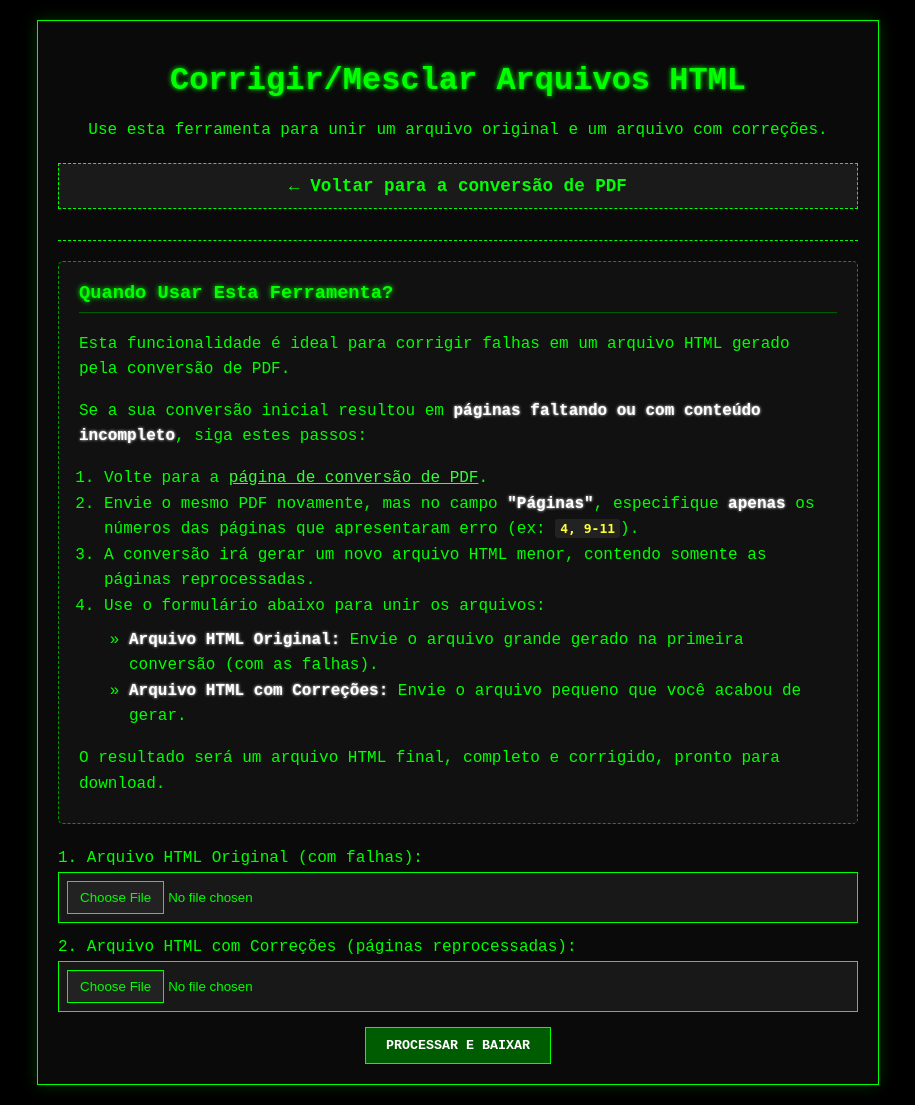
After one commit to Felipe-Loureiro/Exata-Falada, a Flask app: page /patch in a window 1280 px wide. The commit adds this page. Shown: the whole page, without its empty margins (182-1097 px from the left). Run offline with Flask 2, Linux system fonts and the light colour scheme; some libraries are stand-ins or nearby versions.

Commit message:
Página para corrigir/mesclar HTML

```diff
--- a/app.py
+++ b/app.py
@@ -3,11 +3,13 @@ import uuid
 import threading
 import boto3
 from botocore.exceptions import ClientError
-from flask import Flask, render_template, request, jsonify, redirect, send_from_directory
+from flask import Flask, render_template, request, jsonify, redirect, send_from_directory, flash, send_file
 from werkzeug.utils import secure_filename
 from processing import process_pdf_web, AVAILABLE_GEMINI_MODELS, DEFAULT_GEMINI_MODEL, API_KEY_ENV_VAR
 from config import MODE
 from dotenv import load_dotenv
+from io import BytesIO  # Importe BytesIO para manipulação em memória
+from patcher import patch_html_files  # Importe a nova função
 
 load_dotenv()
 
@@ -15,6 +17,7 @@ load_dotenv()
 ALLOWED_EXTENSIONS = {'pdf'}
 app = Flask(__name__)
 app.config['MAX_CONTENT_LENGTH'] = 50 * 1024 * 1024  # Limite de 50 MB para upload
+app.secret_key = os.urandom(24)  # NECESSÁRIO para usar o sistema de mensagens 'flash'
 
 
 if MODE == "LOCAL":
@@ -48,6 +51,9 @@ TASKS = {}
 
 def allowed_file(filename):
     return '.' in filename and filename.rsplit('.', 1)[1].lower() in ALLOWED_EXTENSIONS
+
+def allowed_html_file(filename):
+    return '.' in filename and filename.rsplit('.', 1)[1].lower() in {'html', 'htm'}
 
 
 # --- Rotas da Aplicação ---
@@ -246,6 +252,62 @@ def cancel_task(task_id):
     return jsonify({'message': 'A tarefa já foi concluída'})
 
 
+# ==========================================================
+# ===   NOVA ROTA PARA CORREÇÃO/MERGE DE ARQUIVOS HTML   ===
+# ==========================================================
+@app.route('/patch', methods=['GET', 'POST'])
+def patch_html():
+    if request.method == 'POST':
+        # 1. Validar se os arquivos foram enviados
+        if 'original_file' not in request.files or 'corrections_file' not in request.files:
+            flash('Ambos os arquivos (original e correções) são necessários.', 'danger')
+            return redirect(request.url)
+
+        original_file = request.files['original_file']
+        corrections_file = request.files['corrections_file']
+
+        # 2. Validar nomes e extensões dos arquivos
+        if original_file.filename == '' or corrections_file.filename == '':
+            flash('Por favor, selecione os dois arquivos.', 'danger')
+            return redirect(request.url)
+
+        if not allowed_html_file(original_file.filename) or not allowed_html_file(corrections_file.filename):
+            flash('Apenas arquivos .html ou .htm são permitidos.', 'danger')
+            return redirect(request.url)
+
+        try:
+            # 3. Ler o conteúdo dos arquivos em memória (evita salvar no disco)
+            original_content = original_file.read().decode('utf-8')
+            corrections_content = corrections_file.read().decode('utf-8')
+
+            # 4. Chamar a função de processamento do patcher.py
+            final_html_content = patch_html_files(original_content, corrections_content)
+
+            # 5. Preparar o arquivo final para download, também em memória
+            buffer = BytesIO()
+            buffer.write(final_html_content.encode('utf-8'))
+            buffer.seek(0)  # "Rebobina" o buffer para o início
+
+            # Gera um nome para o arquivo de saída
+            original_basename = os.path.splitext(secure_filename(original_file.filename))[0]
+            output_filename = f"{original_basename}_corrigido.html"
+
+            # Envia o arquivo do buffer diretamente para o usuário
+            return send_file(
+                buffer,
+                as_attachment=True,
+                download_name=output_filename,
+                mimetype='text/html'
+            )
+
+        except Exception as e:
+            app.logger.error(f"Erro ao processar o patch de HTML: {e}")
+            flash(f'Ocorreu um erro inesperado durante o processamento: {e}', 'danger')
+            return redirect(request.url)
+
+    # Para requisições GET, apenas renderiza a página com o formulário
+    return render_template('patch.html')
+
 if __name__ == '__main__':
     if MODE == "LOCAL":
         # Cria as pastas necessárias se não existirem
--- a/static/style.css
+++ b/static/style.css
@@ -1,3 +1,5 @@
+/* static/style.css */
+
 body {
     background-color: #000;
     color: #00FF00;
@@ -12,6 +14,7 @@ body {
     border: 1px solid #00FF00;
     padding: 20px;
     background-color: #0A0A0A;
+    box-shadow: 0 0 15px rgba(0, 255, 0, 0.2);
 }
 
 header {
@@ -23,6 +26,7 @@ header {
 
 h1, h2, h3 {
     color: #00FF00;
+    text-shadow: 0 0 5px #00FF00;
 }
 
 .form-group {
@@ -53,6 +57,11 @@ input[type="file"]::file-selector-button {
     border: 1px solid #00FF00;
     padding: 8px 12px;
     cursor: pointer;
+    transition: background-color 0.2s;
+}
+
+input[type="file"]::file-selector-button:hover {
+    background-color: #005c00;
 }
 
 .settings-grid {
@@ -72,6 +81,8 @@ input[type="file"]::file-selector-button {
     cursor: pointer;
     font-family: inherit;
     font-weight: bold;
+    text-transform: uppercase;
+    transition: background-color 0.2s, color 0.2s;
 }
 
 .btn-primary {
@@ -79,7 +90,8 @@ input[type="file"]::file-selector-button {
     color: #fff;
 }
 .btn-primary:hover {
-    background-color: #008f00;
+    background-color: #00FF00;
+    color: #000;
 }
 
 .btn-danger {
@@ -87,7 +99,8 @@ input[type="file"]::file-selector-button {
     color: #fff;
 }
 .btn-danger:hover {
-    background-color: #b22222;
+    background-color: #FF0000;
+    color: #000;
 }
 
 #progress-section {
@@ -103,10 +116,11 @@ input[type="file"]::file-selector-button {
 
 .progress-bar {
     width: 0%;
+    height: 22px;
     background-color: #00FF00;
     color: #000;
     text-align: center;
-    line-height: 20px;
+    line-height: 22px;
     font-weight: bold;
     transition: width 0.4s ease;
 }
@@ -123,12 +137,14 @@ input[type="file"]::file-selector-button {
     overflow-y: scroll;
     white-space: pre-wrap;
     word-wrap: break-word;
+    font-size: 0.9em;
 }
 
 .alert {
     padding: 15px;
     margin-top: 20px;
     border: 1px solid;
+    text-align: center;
 }
 .alert-success {
     background-color: #003300;
@@ -140,3 +156,78 @@ input[type="file"]::file-selector-button {
     border-color: #FF0000;
     color: #FF0000;
 }
+
+/* Estilo para o link de navegação entre as páginas */
+.nav-links {
+    margin: 1.5rem 0 1rem 0;
+    padding: 0.75rem;
+    background-color: #1a1a1a;
+    border: 1px dashed #00FF00;
+    text-align: center;
+}
+
+.nav-links a {
+    text-decoration: none;
+    color: #00FF00;
+    font-weight: bold;
+    font-size: 1.1rem;
+    transition: background-color 0.2s;
+}
+
+.nav-links a:hover {
+    text-decoration: underline;
+    background-color: #005c00;
+    padding: 2px 5px;
+}
+
+.instructions {
+    background-color: #111;
+    border: 1px dashed #009900;
+    padding: 10px 20px;
+    margin-bottom: 25px;
+    border-radius: 5px;
+}
+
+.instructions h3 {
+    margin-top: 10px;
+    border-bottom: 1px solid #005c00;
+    padding-bottom: 8px;
+}
+
+.instructions p, .instructions li {
+    line-height: 1.6;
+}
+
+.instructions ol {
+    padding-left: 25px;
+}
+
+.instructions ul {
+    padding-left: 25px;
+    margin-top: 8px;
+    list-style-type: '» '; /* Marcador de lista estilo terminal */
+}
+
+.instructions a {
+    color: #33FF33;
+    text-decoration: underline;
+}
+
+.instructions a:hover {
+    color: #FFFF33;
+    background-color: #003300;
+}
+
+.instructions strong {
+    color: #FFFFFF;
+    font-weight: bold;
+    text-shadow: 0 0 3px #FFFFFF;
+}
+
+.instructions code {
+    background-color: #222;
+    color: #FFFF33;
+    padding: 2px 5px;
+    border-radius: 3px;
+    font-weight: bold;
+}
--- a/templates/index.html
+++ b/templates/index.html
@@ -11,6 +11,9 @@
         <header>
             <h1>PDF para HTML Acessível</h1>
             <p>Use a IA do Gemini para converter seus PDFs</p>
+            <div class="nav-links">
+                <a href="{{ url_for('patch_html') }}">Ir para a ferramenta de Correção/Merge de HTML &rarr;</a>
+            </div>
         </header>
 
         {% if not api_key_set %}
--- /dev/null
+++ b/templates/patch.html
@@ -0,0 +1,67 @@
+<!DOCTYPE html>
+<html lang="pt-BR">
+<head>
+    <meta charset="UTF-8">
+    <meta name="viewport" content="width=device-width, initial-scale=1.0">
+    <title>Corrigir/Mesclar HTML</title>
+    <link rel="stylesheet" href="{{ url_for('static', filename='style.css') }}">
+</head>
+<body>
+    <div class="container">
+        <header>
+            <h1>Corrigir/Mesclar Arquivos HTML</h1>
+            <p>Use esta ferramenta para unir um arquivo original e um arquivo com correções.</p>
+            <div class="nav-links">
+                <a href="{{ url_for('index') }}">&larr; Voltar para a conversão de PDF</a>
+            </div>
+        </header>
+
+        <div class="instructions">
+            <h3>Quando Usar Esta Ferramenta?</h3>
+            <p>
+                Esta funcionalidade é ideal para corrigir falhas em um arquivo HTML gerado pela conversão de PDF.
+            </p>
+            <p>
+                Se a sua conversão inicial resultou em <strong>páginas faltando ou com conteúdo incompleto</strong>, siga estes passos:
+            </p>
+            <ol>
+                <li>Volte para a <a href="{{ url_for('index') }}">página de conversão de PDF</a>.</li>
+                <li>Envie o mesmo PDF novamente, mas no campo <strong>"Páginas"</strong>, especifique <strong>apenas</strong> os números das páginas que apresentaram erro (ex: <code>4, 9-11</code>).</li>
+                <li>A conversão irá gerar um novo arquivo HTML menor, contendo somente as páginas reprocessadas.</li>
+                <li>Use o formulário abaixo para unir os arquivos:
+                    <ul>
+                        <li><strong>Arquivo HTML Original:</strong> Envie o arquivo grande gerado na primeira conversão (com as falhas).</li>
+                        <li><strong>Arquivo HTML com Correções:</strong> Envie o arquivo pequeno que você acabou de gerar.</li>
+                    </ul>
+                </li>
+            </ol>
+            <p>
+                O resultado será um arquivo HTML final, completo e corrigido, pronto para download.
+            </p>
+        </div>
+        {% with messages = get_flashed_messages(with_categories=true) %}
+          {% if messages %}
+            {% for category, message in messages %}
+              <div class="alert alert-{{ category }}">{{ message }}</div>
+            {% endfor %}
+          {% endif %}
+        {% endwith %}
+
+        <form method="post" enctype="multipart/form-data">
+            <div class="form-group">
+                <label for="original_file">1. Arquivo HTML Original (com falhas):</label>
+                <input type="file" id="original_file" name="original_file" accept=".html,.htm" required>
+            </div>
+
+            <div class="form-group">
+                <label for="corrections_file">2. Arquivo HTML com Correções (páginas reprocessadas):</label>
+                <input type="file" id="corrections_file" name="corrections_file" accept=".html,.htm" required>
+            </div>
+
+            <div class="form-actions">
+                <button type="submit" class="btn btn-primary">Processar e Baixar</button>
+            </div>
+        </form>
+    </div>
+</body>
+</html>
```
Also changed, not shown: patcher.py (added, +67 -0 lines), README.md.
